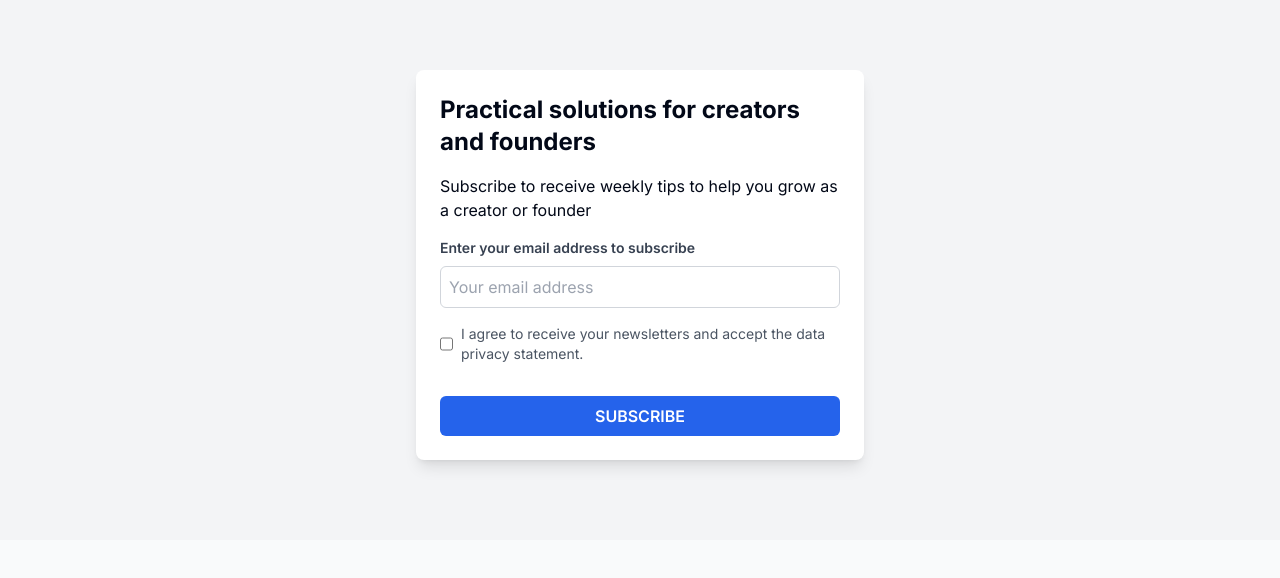
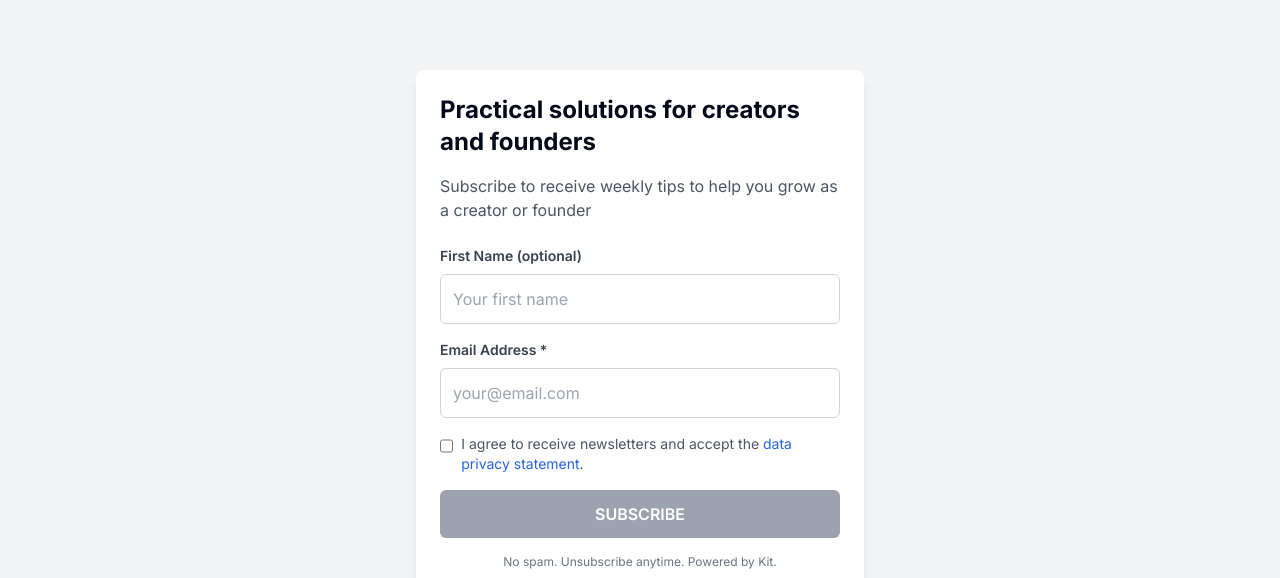
Before and after one commit to buzzedison/edisonstrategy, a Next.js app: page /subscribe in a window 1280 px wide. Shown: the part 222-800 px from the top of the page. Built offline with nearby package versions, Linux system fonts and the light colour scheme; no server answers.

Commit message:
updated newsletter

```diff
--- a/app/api/newsletter/route.ts
+++ b/app/api/newsletter/route.ts
@@ -1,92 +1,70 @@
+// app/api/newsletter/route.ts
+
 import { NextRequest, NextResponse } from 'next/server';
-import { supabase } from '../../../lib/supabaseClient';
 
 export async function POST(request: NextRequest) {
   try {
-    const { email } = await request.json();
+    const { email, firstName, lastName } = await request.json();
 
     if (!email) {
-      return NextResponse.json({ error: 'Email is required' }, { status: 400 });
+      return NextResponse.json(
+        { error: 'Email is required' },
+        { status: 400 }
+      );
     }
 
-    // Validate email format
-    const emailRegex = /^[^\s@]+@[^\s@]+\.[^\s@]+$/;
-    if (!emailRegex.test(email)) {
-      return NextResponse.json({ error: 'Invalid email format' }, { status: 400 });
+    // Kit API configuration
+    const KIT_API_KEY = process.env.KIT_API_KEY;
+    const KIT_FORM_ID = process.env.KIT_FORM_ID;
+
+    if (!KIT_API_KEY || !KIT_FORM_ID) {
+      console.error('Missing Kit configuration:', {
+        hasApiKey: !!KIT_API_KEY,
+        hasFormId: !!KIT_FORM_ID
+      });
+      return NextResponse.json(
+        { error: 'Newsletter service not configured' },
+        { status: 500 }
+      );
     }
 
-    // Check if email already exists
-    const { data: existingSubscriber, error: checkError } = await supabase
-      .from('newsletter_subscribers')
-      .select('id')
-      .eq('email', email)
-      .single();
+    // Subscribe to Kit
+    const kitResponse = await fetch(`https://api.convertkit.com/v3/forms/${KIT_FORM_ID}/subscribe`, {
+      method: 'POST',
+      headers: {
+        'Content-Type': 'application/json',
+      },
+      body: JSON.stringify({
+        api_key: KIT_API_KEY,
+        email,
+        first_name: firstName || '',
+        last_name: lastName || '',
+      }),
+    });
 
-    if (checkError && checkError.code !== 'PGRST116') {
-      console.error('Error checking existing subscriber:', checkError);
-      return NextResponse.json({ error: 'Database error' }, { status: 500 });
+    const kitData = await kitResponse.json();
+
+    if (!kitResponse.ok) {
+      console.error('Kit API error:', kitData);
+      return NextResponse.json(
+        { error: kitData.message || 'Failed to subscribe' },
+        { status: kitResponse.status }
+      );
     }
 
-    if (existingSubscriber) {
-      return NextResponse.json({ message: 'Email already subscribed' }, { status: 409 });
-    }
-
-    // Add new subscriber
-    const { data, error } = await supabase
-      .from('newsletter_subscribers')
-      .insert([
-        {
-          email,
-          subscribed_at: new Date().toISOString(),
-          status: 'active'
-        }
-      ])
-      .select()
-      .single();
-
-    if (error) {
-      console.error('Error adding subscriber:', error);
-      return NextResponse.json({ error: 'Failed to subscribe' }, { status: 500 });
-    }
-
-    // Here you could also integrate with external services like:
-    // - Mailchimp
-    // - ConvertKit
-    // - SendGrid
-    // - Resend
-    // Example:
-    // await addToMailchimp(email);
+    console.log('Successfully subscribed to Kit:', { email, subscriber_id: kitData.subscription?.subscriber?.id });
 
     return NextResponse.json({
-      message: 'Successfully subscribed to newsletter',
-      subscriber: data
-    }, { status: 201 });
+      success: true,
+      message: 'Successfully subscribed to newsletter!',
+      subscriber: kitData.subscription?.subscriber
+    });
 
   } catch (error) {
     console.error('Newsletter subscription error:', error);
-    return NextResponse.json({ error: 'Internal server error' }, { status: 500 });
+    return NextResponse.json(
+      { error: 'Internal server error' },
+      { status: 500 }
+    );
   }
 }
-
-export async function GET() {
-  try {
-    // Get newsletter subscriber count (optional endpoint for analytics)
-    const { count, error } = await supabase
-      .from('newsletter_subscribers')
-      .select('*', { count: 'exact', head: true })
-      .eq('status', 'active');
-
-    if (error) {
-      console.error('Error getting subscriber count:', error);
-      return NextResponse.json({ error: 'Failed to get subscriber count' }, { status: 500 });
-    }
-
-    return NextResponse.json({
-      subscriberCount: count || 0
-    }, { status: 200 });
-
-  } catch (error) {
-    console.error('Newsletter API error:', error);
-    return NextResponse.json({ error: 'Internal server error' }, { status: 500 });
-  }
-}
--- a/app/subscribe/components/SubscribeForm.tsx
+++ b/app/subscribe/components/SubscribeForm.tsx
@@ -2,58 +2,129 @@
 
 "use client"
 
-import React from 'react';
+import React, { useState } from 'react';
 
 const SubscribeForm = () => {
-  const handleSubmit = (event: React.FormEvent<HTMLFormElement>) => {
-    event.preventDefault();
-    // Assuming the form submission is handled by Brevo, we'll simulate a successful submission
-    console.log('Form submitted successfully to Brevo!');
+  const [email, setEmail] = useState('');
+  const [firstName, setFirstName] = useState('');
+  const [isLoading, setIsLoading] = useState(false);
+  const [message, setMessage] = useState('');
+  const [isSuccess, setIsSuccess] = useState(false);
+
+  const handleSubmit = async (e: React.FormEvent) => {
+    e.preventDefault();
+    setIsLoading(true);
+    setMessage('');
+
+    try {
+      const response = await fetch('/api/newsletter', {
+        method: 'POST',
+        headers: {
+          'Content-Type': 'application/json',
+        },
+        body: JSON.stringify({
+          email,
+          firstName,
+        }),
+      });
+
+      const data = await response.json();
+
+      if (response.ok) {
+        setIsSuccess(true);
+        setMessage('🎉 Welcome! Check your email to confirm your subscription.');
+        setEmail('');
+        setFirstName('');
+      } else {
+        setIsSuccess(false);
+        setMessage(data.error || 'Something went wrong. Please try again.');
+      }
+    } catch (error) {
+      setIsSuccess(false);
+      setMessage('Network error. Please check your connection and try again.');
+    } finally {
+      setIsLoading(false);
+    }
   };
 
   return (
     <div className="flex justify-center items-center bg-gray-100 py-10">
-      <div className="bg-white p-6 rounded-lg shadow-lg max-w-md">
-        <form
-          onSubmit={handleSubmit}
-          className="space-y-4"
-        >
-          <h2 className="text-2xl font-bold mb-4">Practical solutions for creators and founders</h2>
-          <p className="mb-4">Subscribe to receive weekly tips to help you grow as a creator or founder</p>
-          <div className="mb-4">
-            <label htmlFor="EMAIL" className="block text-sm font-semibold text-gray-700">
-              Enter your email address to subscribe
+      <div className="bg-white p-6 rounded-lg shadow-lg max-w-md w-full mx-4">
+        <h2 className="text-2xl font-bold mb-4">Practical solutions for creators and founders</h2>
+        <p className="mb-6 text-gray-600">Subscribe to receive weekly tips to help you grow as a creator or founder</p>
+
+        {message && (
+          <div className={`mb-4 p-3 rounded-md ${
+            isSuccess
+              ? 'bg-green-50 border border-green-200 text-green-800'
+              : 'bg-red-50 border border-red-200 text-red-800'
+          }`}>
+            {message}
+          </div>
+        )}
+
+        <form onSubmit={handleSubmit} className="space-y-4">
+          <div>
+            <label htmlFor="firstName" className="block text-sm font-semibold text-gray-700 mb-2">
+              First Name (optional)
             </label>
             <input
-              className="mt-2 p-2 w-full border border-gray-300 rounded-md"
+              type="text"
+              id="firstName"
+              value={firstName}
+              onChange={(e) => setFirstName(e.target.value)}
+              className="w-full p-3 border border-gray-300 rounded-md focus:ring-2 focus:ring-blue-500 focus:border-transparent"
+              placeholder="Your first name"
+            />
+          </div>
+
+          <div>
+            <label htmlFor="email" className="block text-sm font-semibold text-gray-700 mb-2">
+              Email Address *
+            </label>
+            <input
               type="email"
-              id="EMAIL"
-              name="EMAIL"
-              placeholder="Your email address"
+              id="email"
+              value={email}
+              onChange={(e) => setEmail(e.target.value)}
+              className="w-full p-3 border border-gray-300 rounded-md focus:ring-2 focus:ring-blue-500 focus:border-transparent"
+              placeholder="your@email.com"
               required
             />
           </div>
-          <div className="mb-4">
-            <label className="inline-flex items-center">
-              <input
-                type="checkbox"
-                id="OPT_IN"
-                name="OPT_IN"
-                className="form-checkbox h-4 w-4"
-              />
-              <span className="ml-2 text-sm text-gray-600">
-                I agree to receive your newsletters and accept the data privacy statement.
-              </span>
+
+          <div className="flex items-start">
+            <input
+              type="checkbox"
+              id="consent"
+              required
+              className="mt-1 h-4 w-4 text-blue-600 border-gray-300 rounded focus:ring-blue-500"
+            />
+            <label htmlFor="consent" className="ml-2 text-sm text-gray-600">
+              I agree to receive newsletters and accept the{' '}
+              <a href="/privacy" className="text-blue-600 hover:underline">
+                data privacy statement
+              </a>
+              .
             </label>
           </div>
-          <div id="sib-captcha" className="mb-4"></div>
+
           <button
             type="submit"
-            className="w-full bg-blue-600 text-white font-semibold py-2 rounded-md hover:bg-blue-700"
+            disabled={isLoading || !email}
+            className={`w-full py-3 px-4 rounded-md font-semibold transition-colors ${
+              isLoading || !email
+                ? 'bg-gray-400 cursor-not-allowed'
+                : 'bg-blue-600 hover:bg-blue-700 focus:ring-2 focus:ring-blue-500 focus:ring-offset-2'
+            } text-white`}
           >
-            SUBSCRIBE
+            {isLoading ? 'SUBSCRIBING...' : 'SUBSCRIBE'}
           </button>
         </form>
+
+        <p className="mt-4 text-xs text-gray-500 text-center">
+          No spam. Unsubscribe anytime. Powered by Kit.
+        </p>
       </div>
     </div>
   );
--- a/app/subscribe/page.tsx
+++ b/app/subscribe/page.tsx
@@ -2,14 +2,11 @@
 
 import React from 'react';
 import SubscribeForm from './components/SubscribeForm';
-import Script from 'next/script';
 import Link from 'next/link';
 
 export default function SubscribePage() {
   return (
     <>
-      <Script src="https://sibforms.com/forms/end-form/build/main.js" defer />
-      <Script src="https://www.google.com/recaptcha/api.js?hl=en" />
       <div className="flex flex-col justify-center items-center bg-gray-100 py-10">
         <div className="text-center mb-8 pt-24">
           <h1 className="text-4xl font-bold mb-4">Build,Scale and Make Lasting Impact</h1>
```
